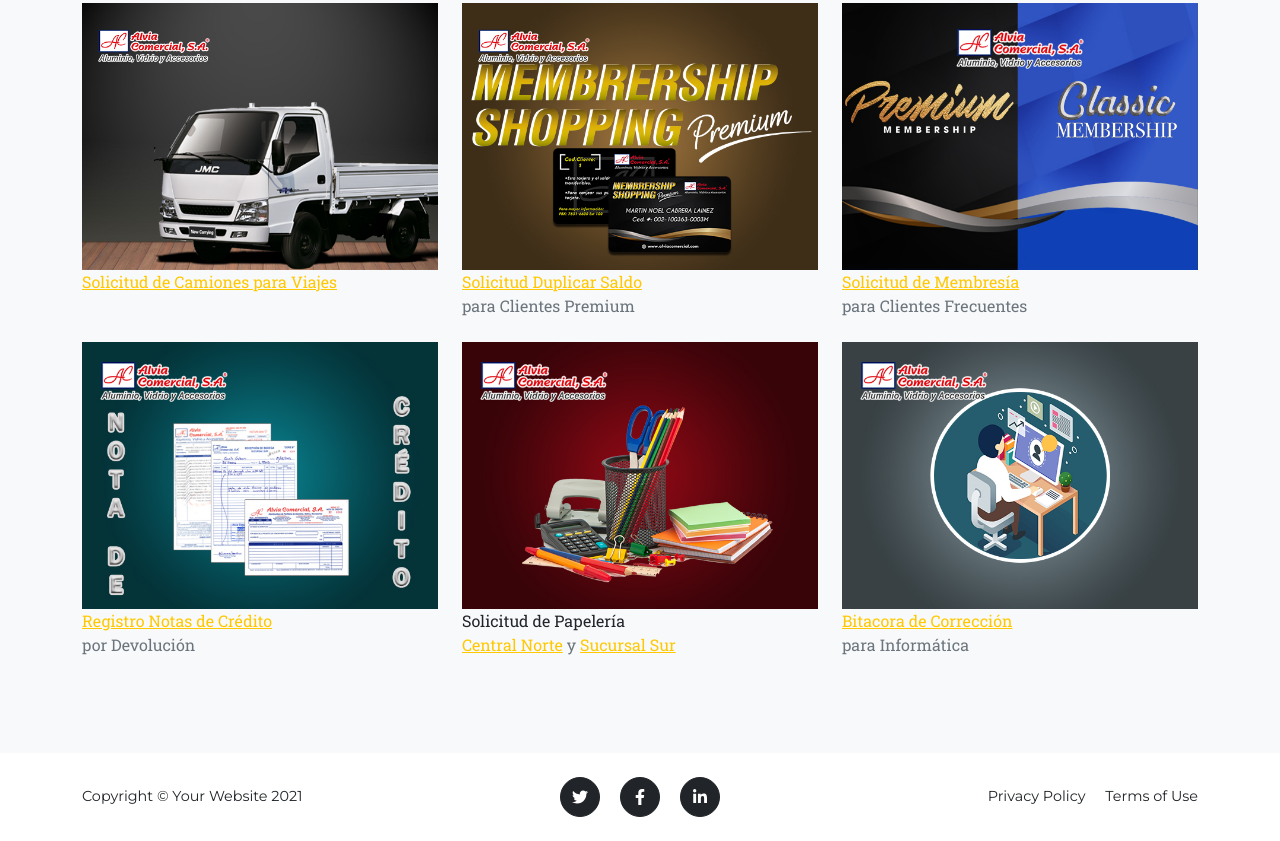
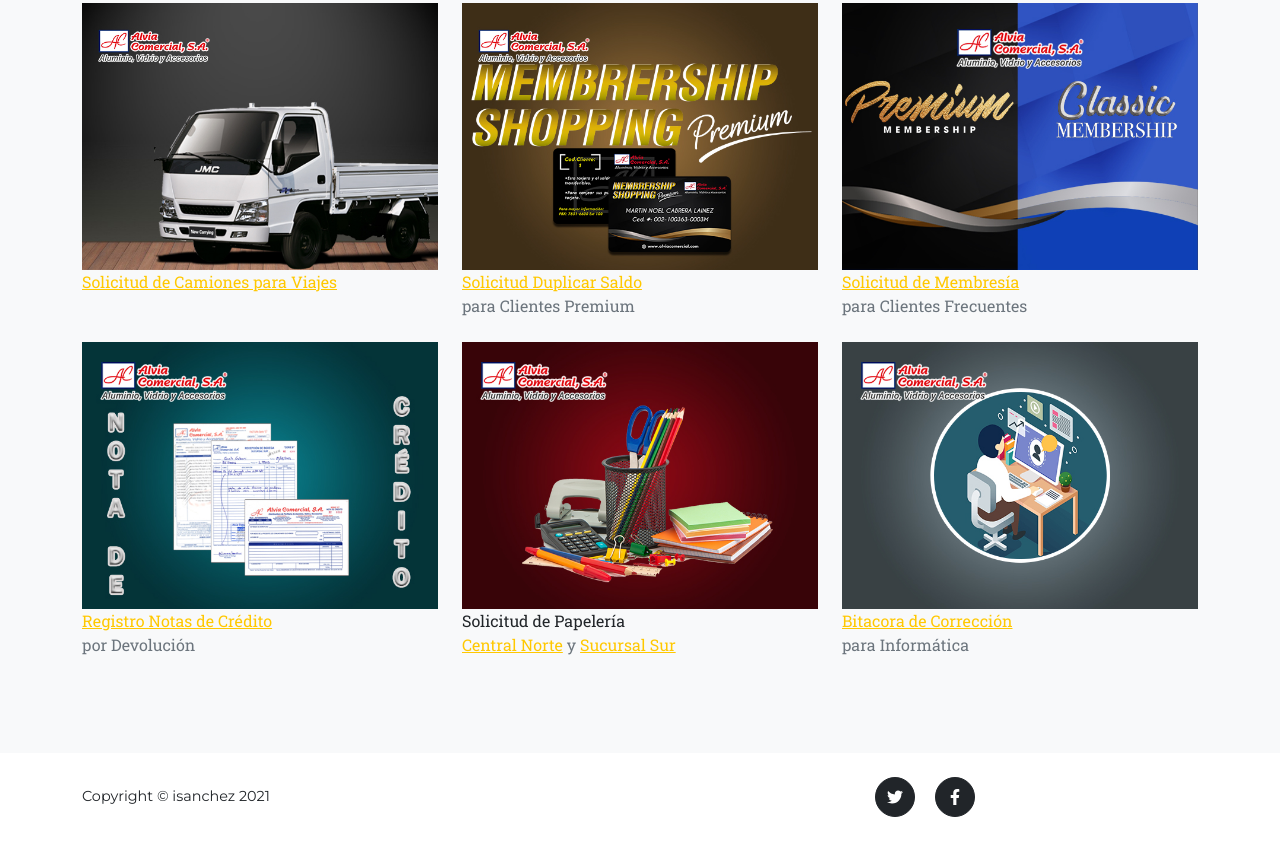
Before and after one commit to KarolinaSM29/formularios-alvia, a plain HTML site: page index.html in a window 1280 px wide. Shown: the part 1501-2342 px from the top of the page. Drawn offline with nearby package versions, Linux system fonts and the light colour scheme.

Commit message:
Update index.html

```diff
--- a/index.html
+++ b/index.html
@@ -141,15 +141,10 @@
         <footer class="footer py-4">
             <div class="container">
                 <div class="row align-items-center">
-                    <div class="col-lg-4 text-lg-start">Copyright &copy; Your Website 2021</div>
-                    <div class="col-lg-4 my-3 my-lg-0">
-                        <a class="btn btn-dark btn-social mx-2" href="#!"><i class="fab fa-twitter"></i></a>
-                        <a class="btn btn-dark btn-social mx-2" href="#!"><i class="fab fa-facebook-f"></i></a>
-                        <a class="btn btn-dark btn-social mx-2" href="#!"><i class="fab fa-linkedin-in"></i></a>
-                    </div>
-                    <div class="col-lg-4 text-lg-end">
-                        <a class="link-dark text-decoration-none me-3" href="#!">Privacy Policy</a>
-                        <a class="link-dark text-decoration-none" href="#!">Terms of Use</a>
+                    <div class="col-lg-6 text-lg-start">Copyright &copy; isanchez 2021</div>
+                    <div class="col-lg-6 my-3 my-lg-0">
+                        <a class="btn btn-dark btn-social mx-2" href="https://twitter.com/alviacomercial1"><i class="fab fa-twitter"></i></a>
+                        <a class="btn btn-dark btn-social mx-2" href="https://www.facebook.com/alviacomercial"><i class="fab fa-facebook-f"></i></a>
                     </div>
                 </div>
             </div>
```
